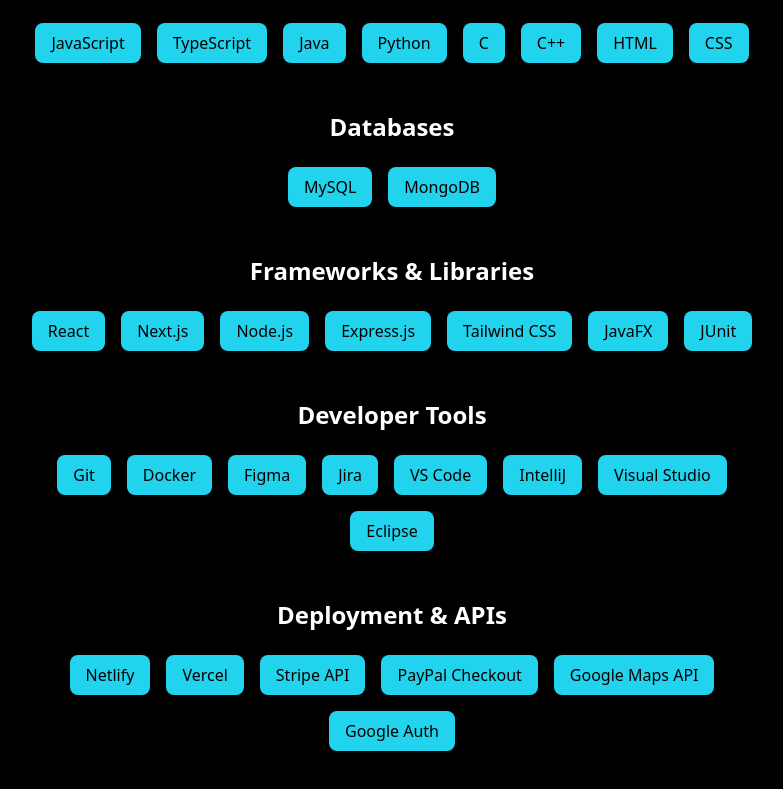
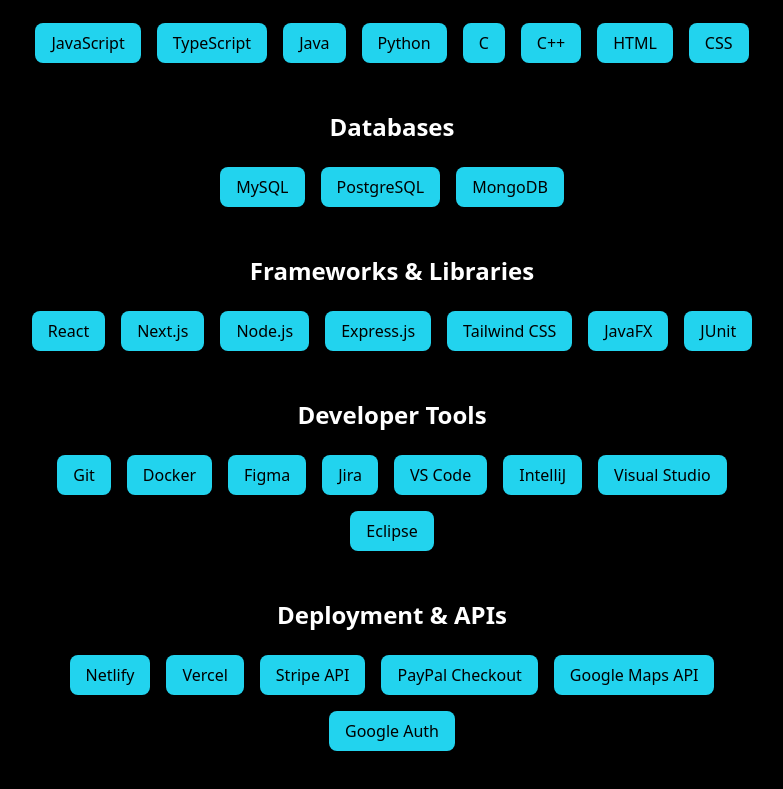
Before and after one commit to gevoglanyan/Gevoglanyan, a React (Create React App) app: page / in a window 1280 px wide. Shown: the part 1917-2706 px from the top of the page, without its empty margins (248-1031 px from the left). Built offline with nearby package versions, Linux system fonts and the light colour scheme; the HTML template or start-up script is replaced by a standard one.

Commit message:
Added a Skill

```diff
--- a/src/components/Skills.js
+++ b/src/components/Skills.js
@@ -28,7 +28,7 @@ const Skills = () => {
           <div>
             <h3 className="text-2xl font-semibold text-white mb-6">Databases</h3>
             <ul className="flex flex-wrap justify-center gap-4 text-base">
-              {["MySQL", "MongoDB"].map(db => (
+              {["MySQL", "PostgreSQL", "MongoDB"].map(db => (
                 <li key={db} className="bg-cyan-400 text-black px-4 py-2 rounded-lg">{db}</li>
               ))}
             </ul>
```
